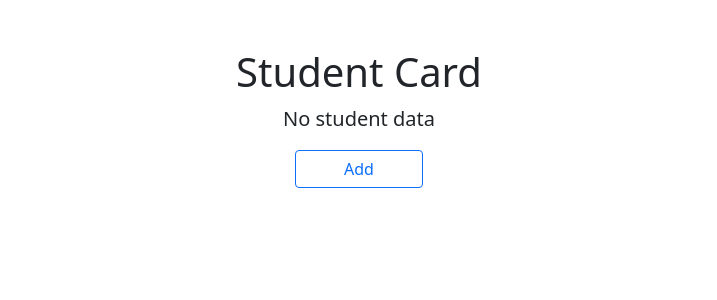
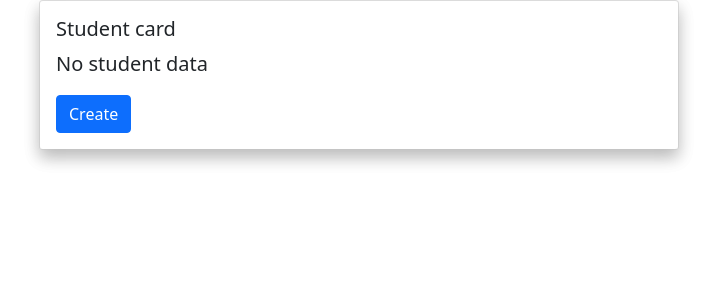
Before and after one commit to Yupiter78/student_card, a React (Create React App) app: page / in a window 1280 px wide. Shown: the top 300 px of the page, without its empty margins (281-998 px from the left). Built offline with nearby package versions, Linux system fonts and the light colour scheme.

Commit message:
student-card customization of student card display __6

```diff
--- a/src/app/App.js
+++ b/src/app/App.js
@@ -2,13 +2,13 @@ import React from "react";
 import { Route, Switch, Redirect } from "react-router-dom";
 import Edit from "./layouts/edit";
 import NotFound from "./layouts/not-found";
-import Home from "./layouts/home";
+import Card from "./components/card";
 
 function App() {
     return (
         <div className="App">
             <Switch>
-                <Route path="/" exact component={Home} />
+                <Route path="/" exact component={Card} />
                 <Route path="/edit" component={Edit} />
                 <Route path="/404" component={NotFound} />
                 <Redirect to="/404" />
--- a/src/app/components/card.jsx
+++ b/src/app/components/card.jsx
@@ -2,10 +2,11 @@ import React from "react";
 import { Link } from "react-router-dom";
 
 const Card = () => {
-    const { firstName, lastName, yearOfBirth, email, portfolio } = JSON.parse(
-        localStorage.getItem("student")
-    );
-    const age = new Date().getFullYear() - new Date(yearOfBirth).getFullYear();
+    if (localStorage.getItem("student")) {
+        const { firstName, lastName, yearOfBirth, email, portfolio } =
+            JSON.parse(localStorage.getItem("student"));
+        const age =
+            new Date().getFullYear() - new Date(yearOfBirth)?.getFullYear();
         return (
             <div className="card w-50 shadow mx-auto">
                 <div className="card-body shadow">
@@ -29,6 +30,19 @@ const Card = () => {
                 </div>
             </div>
         );
+    }
+    return (
+        <div className="card w-50 shadow mx-auto">
+            <div className="card-body shadow">
+                <h5 className="card-title">Student card</h5>
+                <p className="fs-5">No student data</p>
+
+                <Link to="/edit" type="button" className="btn btn-primary">
+                    Create
+                </Link>
+            </div>
+        </div>
+    );
 };
 
 export default Card;
--- a/src/app/layouts/edit.jsx
+++ b/src/app/layouts/edit.jsx
@@ -1,7 +1,7 @@
 import React, { useEffect, useState } from "react";
 import TextField from "../components/textField";
 import { validator } from "../utils/validator";
-import { Link } from "react-router-dom";
+import { useHistory } from "react-router-dom";
 
 const Edit = () => {
     const [data, setData] = useState(
@@ -13,6 +13,10 @@ const Edit = () => {
             portfolio: ""
         }
     );
+    const history = useHistory();
+    const handleSave = () => {
+        history.push("/");
+    };
     const [errors, setErrors] = useState({});
     const handleChange = ({ target }) => {
         setData((prevState) => ({
@@ -64,16 +68,7 @@ const Edit = () => {
         event.preventDefault();
         const isValid = validate();
         if (!isValid) return;
-        console.log("data:", data);
-        console.log(
-            "localStorage.getItem(student)__1:",
-            localStorage.getItem("student")
-        );
         localStorage.setItem("student", JSON.stringify(data));
-        console.log(
-            "localStorage.getItem(student)__2:",
-            localStorage.getItem("student")
-        );
     };
     return (
         <div className="container mt-5">
@@ -117,15 +112,15 @@ const Edit = () => {
                             error={errors.portfolio}
                         />
 
-                        <Link to="/">
                         <button
                             type="submit"
+                            onClick={handleSave}
+                            onMouseDown={handleSubmit}
                             disabled={!isValid}
                             className="btn btn-primary w-100 mx-auto"
                         >
                             Create
                         </button>
-                        </Link>
                     </form>
                 </div>
             </div>
--- a/src/app/layouts/home.jsx
+++ /dev/null
@@ -1,28 +0,0 @@
-import React from "react";
-import { Link } from "react-router-dom";
-import Card from "../components/card";
-
-const Home = () => {
-    return (
-        <>
-            {!JSON.parse(localStorage.getItem("student")) ? (
-                <div className="row">
-                    <div className="text-center p-5">
-                        <h1>Student Card</h1>
-                        <p className="fs-5">No student data</p>
-                        <Link
-                            className="btn btn-outline-primary px-5"
-                            to="/edit"
-                        >
-                            Add
-                        </Link>
-                    </div>
-                </div>
-            ) : (
-                <Card />
-            )}
-        </>
-    );
-};
-
-export default Home;
```
Also changed, not shown: src/app/components/textField.jsx (+10 -0 lines). Lines whose indentation alone changed are shown as unchanged.
